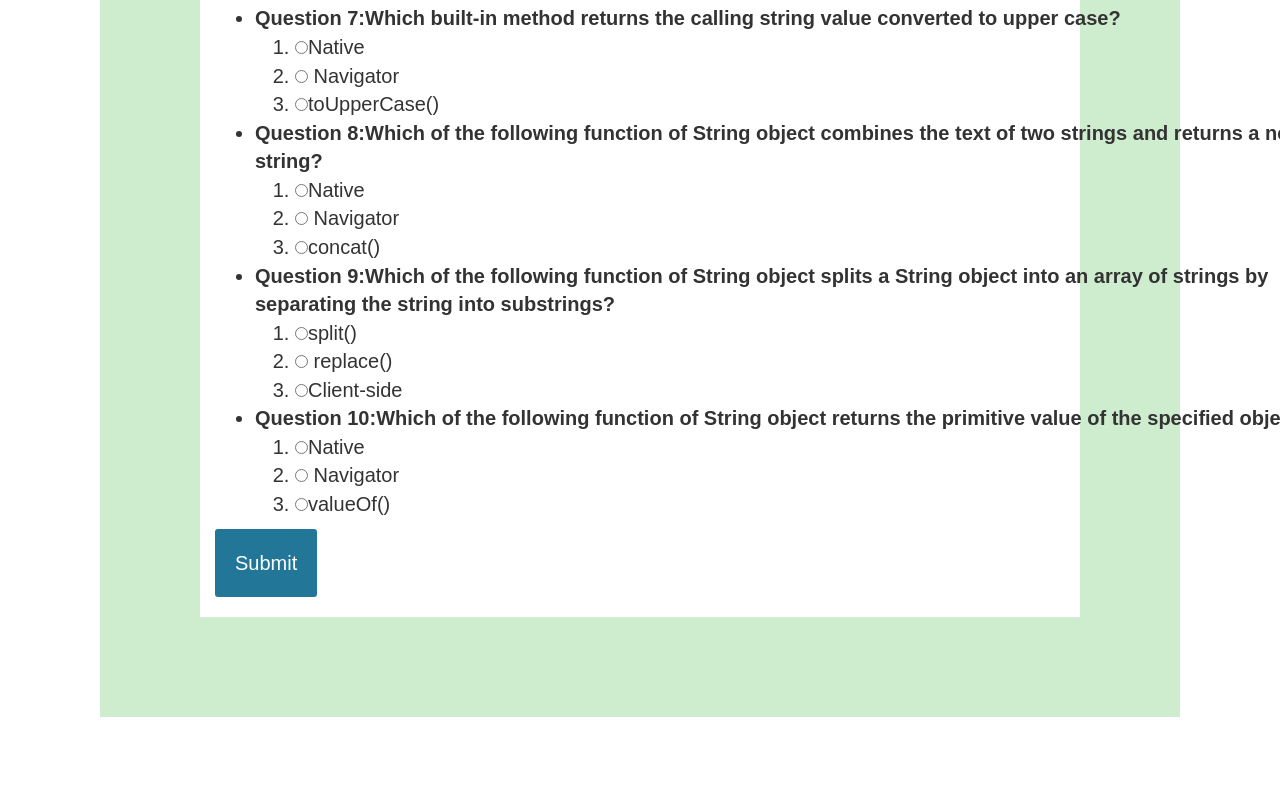
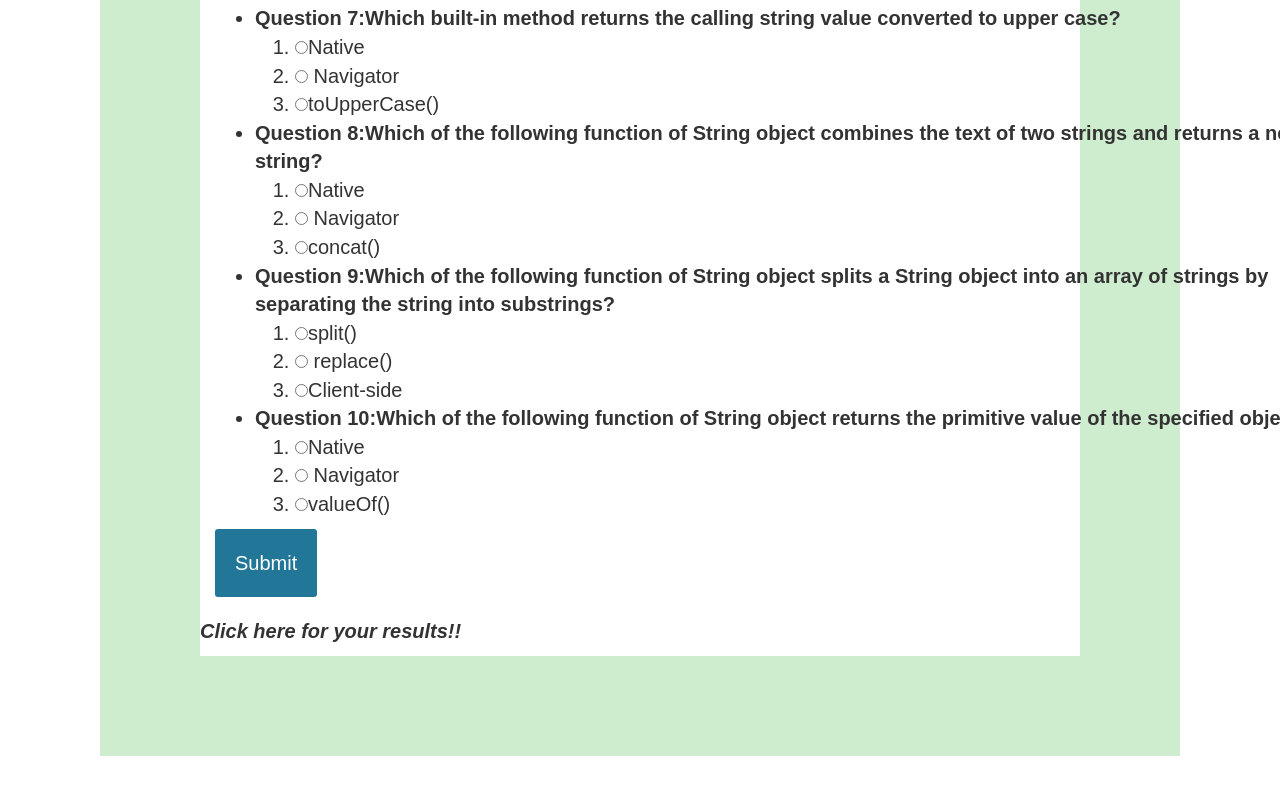
Before and after one commit to njoanc/JAVASCRIPT-Programming-Test, a plain HTML site: page jsTest.html in a window 1280 px wide. Shown: the part 1525-2319 px from the top of the page. Drawn offline with nearby package versions, Linux system fonts and the light colour scheme.

Commit message:
adding a paragraph on displaying result

```diff
--- a/jsTest.html
+++ b/jsTest.html
@@ -215,4 +215,7 @@
                     </div>
                 </div>
             </div>
+            <p id="score"><strong><em>Click here for
+                        your results!!</em></strong></p>
+            <div id="result"></div>
         </body>
```
